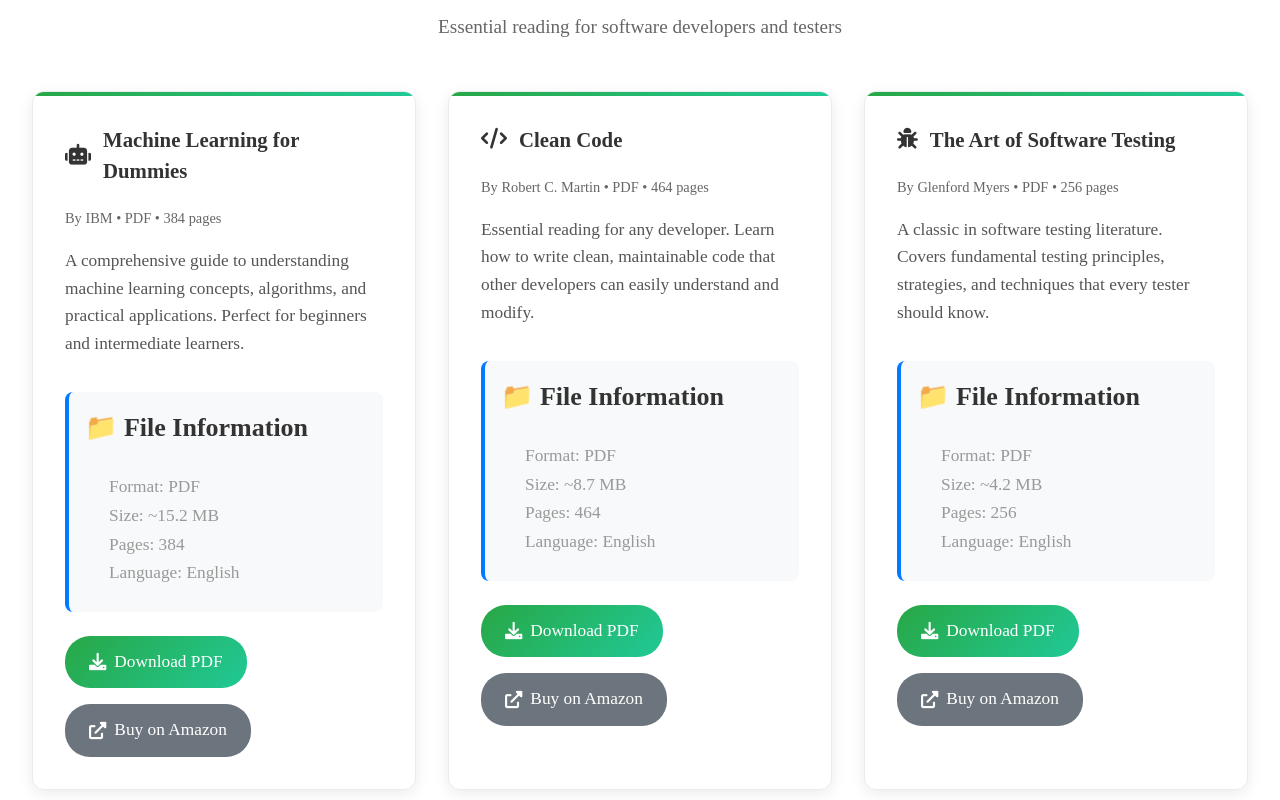
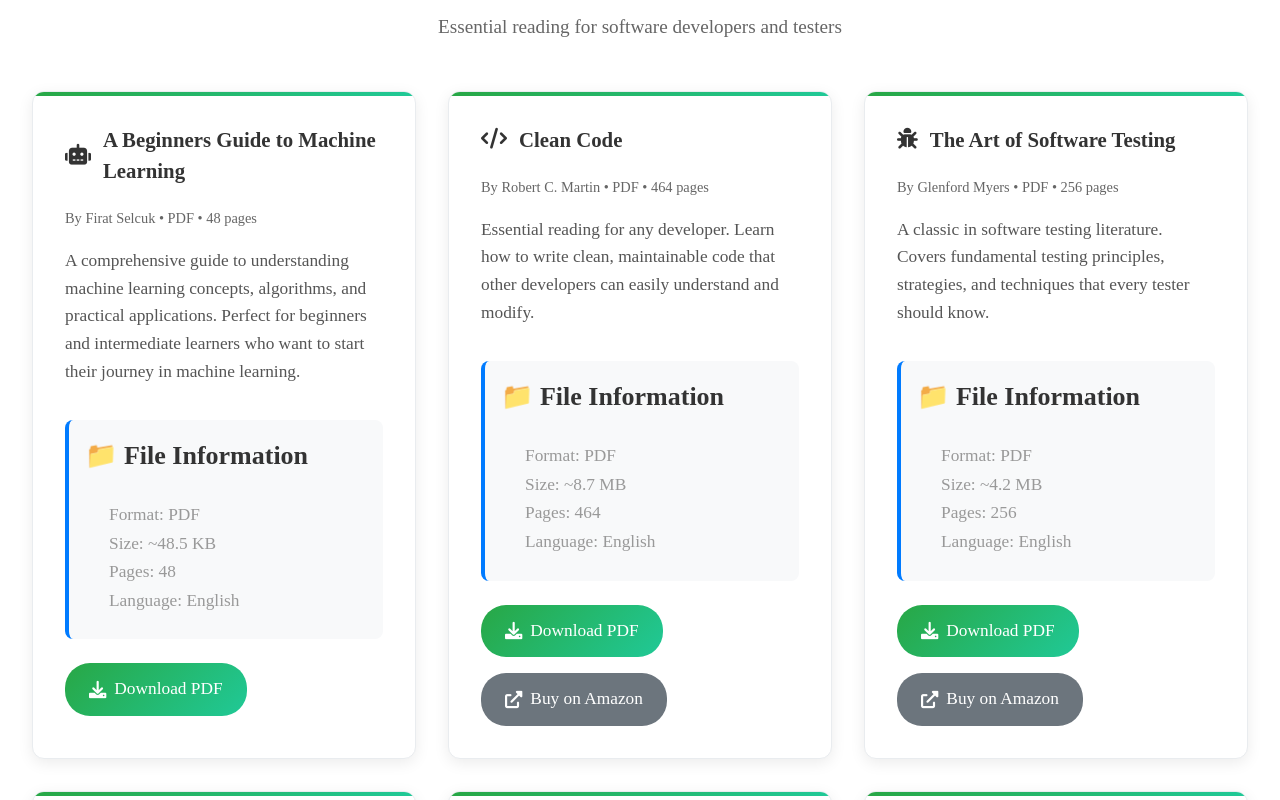
Before and after one commit to FiratSS/Firatss.github.io, a plain HTML site: page resources.html in a window 1280 px wide. Shown: the part 2240-3040 px from the top of the page. Drawn offline with Linux system fonts and the light colour scheme; a web font is replaced by a local one.

Commit message:
Update resources page with actual A Beginners Guide to Machine Learning book

```diff
--- a/resources.html
+++ b/resources.html
@@ -286,26 +286,23 @@
 
                                 <div class="books-grid">
                                         <div class="book-card">
-                                                <h3><i class="fas fa-robot"></i> Machine Learning for Dummies</h3>
-                                                <div class="book-meta">By IBM • PDF • 384 pages</div>
+                                                <h3><i class="fas fa-robot"></i> A Beginners Guide to Machine Learning</h3>
+                                                <div class="book-meta">By Firat Selcuk • PDF • 48 pages</div>
                                                 <div class="book-description">
-                                                        <p>A comprehensive guide to understanding machine learning concepts, algorithms, and practical applications. Perfect for beginners and intermediate learners.</p>
+                                                        <p>A comprehensive guide to understanding machine learning concepts, algorithms, and practical applications. Perfect for beginners and intermediate learners who want to start their journey in machine learning.</p>
                                                 </div>
                                                 <div class="file-info">
                                                         <h4>📁 File Information</h4>
                                                         <ul>
                                                                 <li>Format: PDF</li>
-                                                                <li>Size: ~15.2 MB</li>
-                                                                <li>Pages: 384</li>
+                                                                <li>Size: ~48.5 KB</li>
+                                                                <li>Pages: 48</li>
                                                                 <li>Language: English</li>
                                                         </ul>
                                                 </div>
                                                 <div class="book-actions">
-                                                        <a href="assets/books/machine-learning-for-dummies-ibm.pdf" class="download-btn" download>
+                                                        <a href="assets/books/a-beginners-guide-to-machine-learning.pdf" class="download-btn" download>
                                                                 <i class="fas fa-download"></i> Download PDF
-                                                        </a>
-                                                        <a href="https://www.amazon.com/Machine-Learning-Dummies-IBM/dp/1119245516" class="external-btn" target="_blank">
-                                                                <i class="fas fa-external-link-alt"></i> Buy on Amazon
                                                         </a>
                                                 </div>
                                         </div>
```
